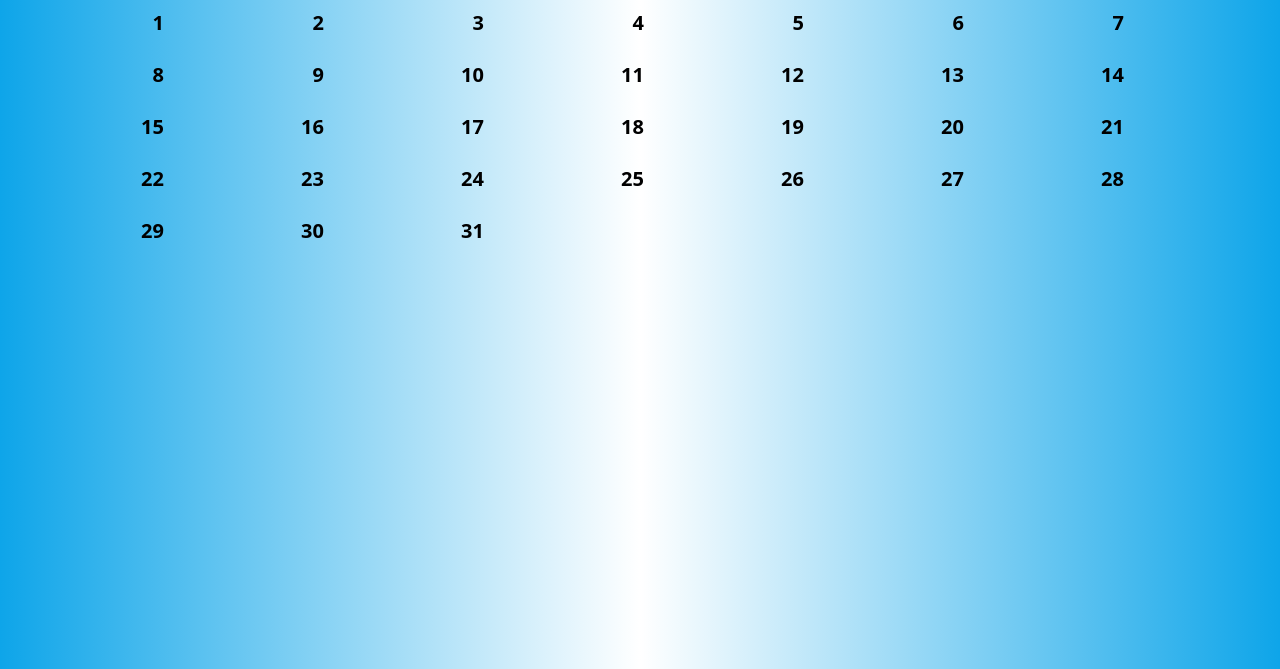
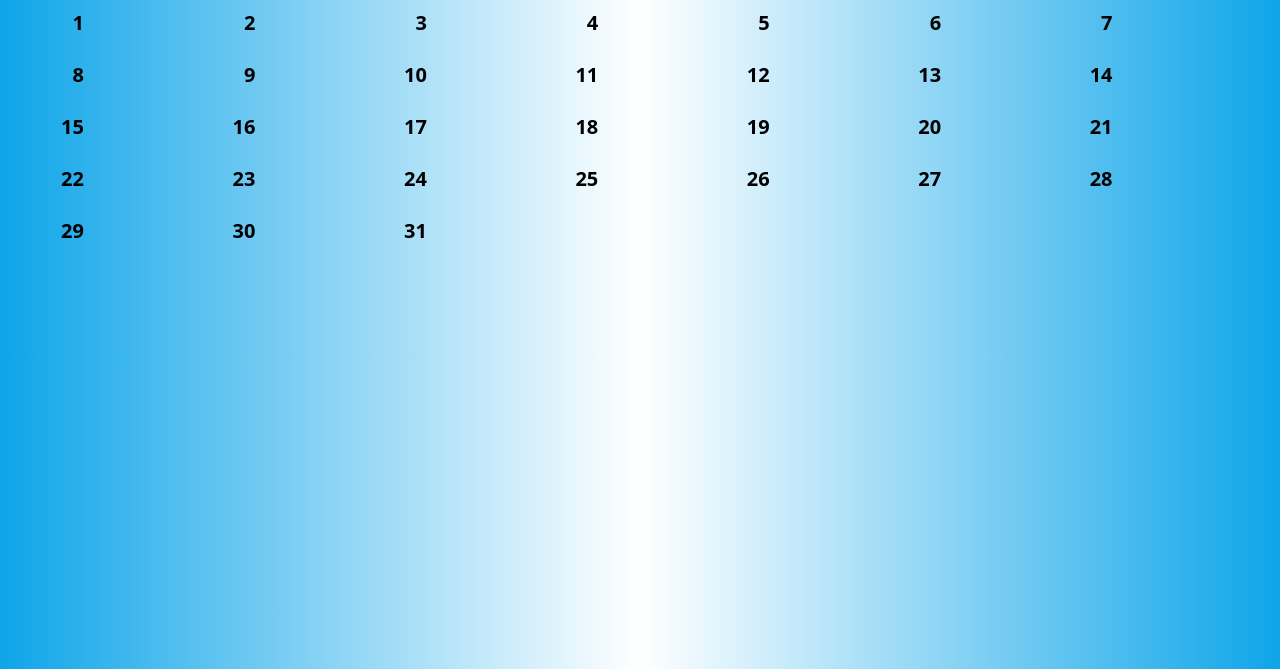
Before and after one commit to Aljuniedkhan/Edge-week2-assignment-2, a plain HTML site: page index.html in a window 1280 px wide. Shown: the part 151-820 px from the top of the page. Drawn offline with nearby package versions, Linux system fonts and the light colour scheme.

Commit message:
calendar response update

```diff
--- a/index.html
+++ b/index.html
@@ -10,7 +10,7 @@
 
 <body class="bg-gradient-to-l from-sky-500 via-white to-sky-500 h-screen ">
     <h3 class="text-3xl text-center mt-5 font-serif text-orange-400">January 2024</h3>
-    <div class="grid grid-cols-7 p-10 justify-center ml-20">
+    <div class="grid grid-cols-2 lg:grid-cols-7 p-10 justify-center">
         <div>
             <div class="day text-3xl font-serif pb-4 pl-8 rounded-l bg-violet-900 text-white">Sun</div>
             <div class="day font-semibold flex justify-end text-xl w-14 p-3 ">1</div>
```
